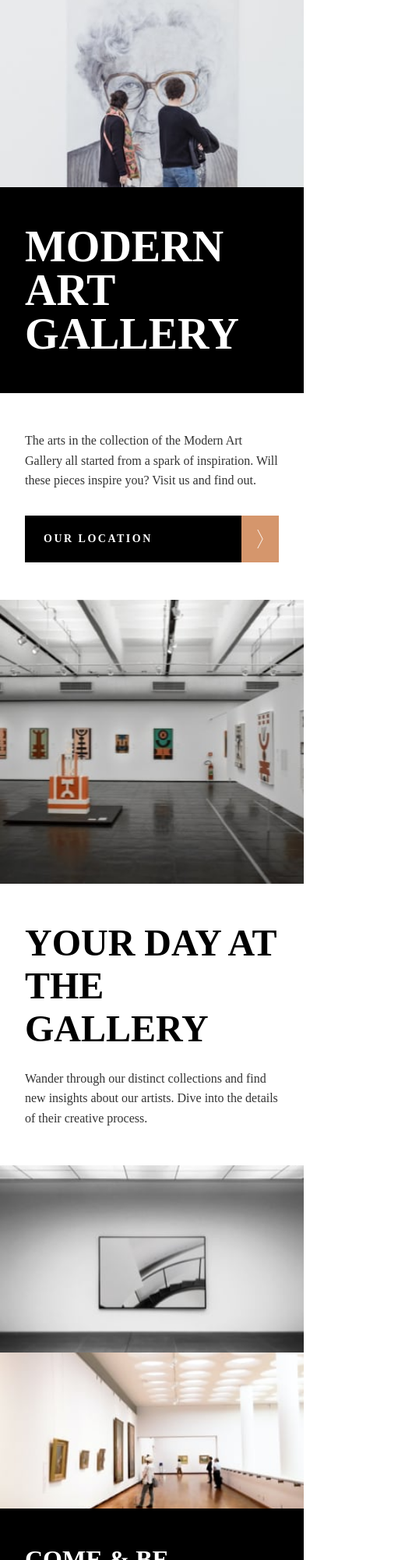
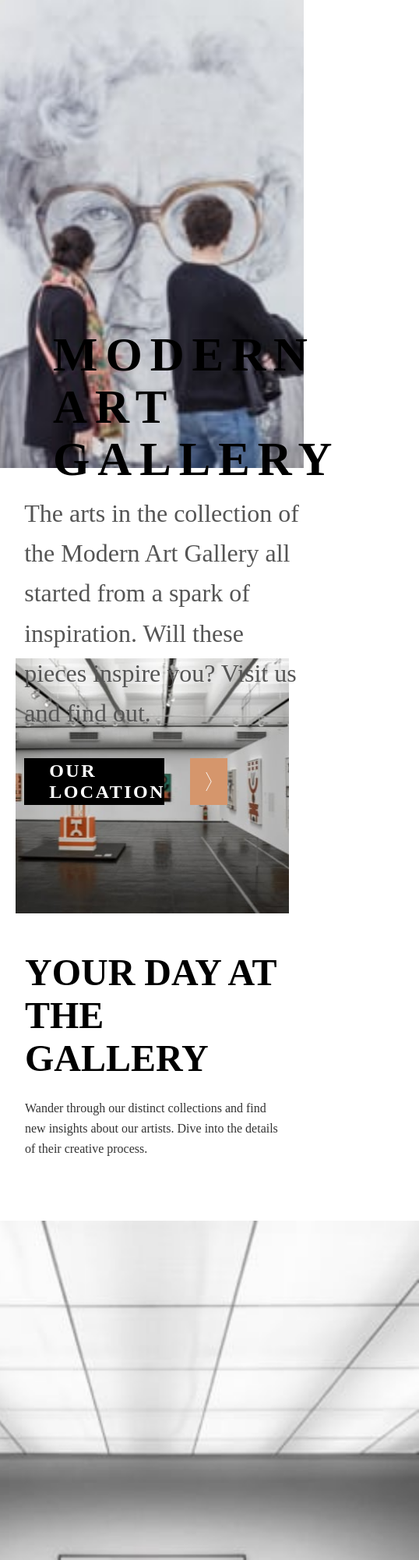
Before and after one commit to mishael6/art-gallery-website, a plain HTML site: page starter-code/index.html in a window 390 px wide. Shown: the top 2000 px of the page at 78% size, 538 px wide, since content can reach past the window. Drawn offline with Linux system fonts and the light colour scheme.

Commit message:
Updated project files

```diff
--- a/starter-code/index.html
+++ b/starter-code/index.html
@@ -11,7 +11,9 @@
 <body>
   <section class="hero">
     <div class="hero-left">
-      <h1>MODERN<br>ART GALLERY</h1>
+      <div class="title">
+        <h1>MODERN<br>ART GALLERY</h1>
+      </div>
     </div>
 
     <div class="hero-image"></div>
@@ -34,7 +36,7 @@
 
   <section class="sectionOne">
     <div class="boxOne">
-      <div>
+      <div class="atTheGallery">
         <h2>YOUR DAY AT <br>THE GALLERY</h2>
       </div>
 
@@ -49,7 +51,7 @@
     <div class="image-grid-1">
       <picture>
         <source media="(max-width: 1024px) and (min-width: 768px)" srcset="./assets/tablet/image-grid-1.jpg">
-        <source media="(max-width: 767px)" srcset="./assets/mobile/image-grid-1.jpg">
+        <source media="(max-width: 767px) and (min-width: 343px)" srcset="./assets/mobile/image-grid-1.jpg">
         <img src="./assets/desktop/image-grid-1.jpg" alt="Gallery interior">
       </picture>
     </div>
--- a/starter-code/style.css
+++ b/starter-code/style.css
@@ -22,7 +22,7 @@ body {
 .hero-left {
   background: black;
   color: white;
-  display: flex;
+  /*display: flex;*/
   align-items: center;
   justify-content: center;
   padding: 60px 80px 60px 40px;
@@ -31,11 +31,19 @@ body {
   z-index: 2;
 }
 
+.title {
+  width: auto;
+  margin-left: 2rem;
+  position: absolute;
+  left: 30%;
+  top: 30%;
+}
+
 .hero-left h1 {
-  font-size: 5.5rem;
+  font-size: 6rem;
   line-height: 0.95;
   font-weight: 800;
-  letter-spacing: 4px;
+  letter-spacing: 10px;
 }
 
 /* CENTER IMAGE */
@@ -50,20 +58,23 @@ body {
 
 /* RIGHT WHITE AREA */
 .hero-right {
-  background: white;
-  padding: 70px 60px 70px 100px;
-  display: flex;
+  position: absolute;
+  top: 30%;
+  right: 0;
+  /*background: white;*/
+  /*padding: 70px 60px 70px 100px;*/
+  /*display: flex;
   flex-direction: column;
   justify-content: center;
-  margin-left: -80px;
+  margin-left: -80px;*/
   z-index: 2;
-  box-shadow: 0 20px 40px rgba(0,0,0,0.2);
+  width: 30%;
 }
 
 .hero-right p {
-  font-size: 1rem;
+  font-size: 2rem;
   line-height: 1.6;
-  margin-bottom: 30px;
+  margin-bottom: 6rem;
   color: #333;
 }
 
@@ -251,6 +262,7 @@ footer {
   display: block;
 }
 
+
 /* LOCATION PAGE STYLES */
 .location-map {
   position: relative;
@@ -258,11 +270,9 @@ footer {
 }
 
 .back-button-container {
-  position: absolute;
-  top: 0;
-  left: 0;
+  position: fixed;
+  left: 15%;
   z-index: 10;
-  padding: 40px;
 }
 
 .map-image {
@@ -354,26 +364,45 @@ footer {
   /* Hero Section - Tablet */
   .hero {
     height: auto;
-    min-height: 600px;
+    width: auto;
+    min-height: 800px;
+    position: relative;
   }
 
   .hero-left {
     padding: 50px 60px 50px 30px;
     margin-right: -60px;
+    background-color: transparent;
+    position: absolute;
+    top: 0;
+    right: 65%;
   }
 
   .hero-left h1 {
+    color: black;
     font-size: 4.5rem;
     letter-spacing: 3px;
   }
 
   .hero-image {
-    background-image: url('./assets/tablet/image-hero.jpg');
+    background-image: url('./assets/tablet/image-hero@2x.jpg');
+    width: 50vw;
+    position: relative;
+    top: 0;
+    left: 0;
   }
 
   .hero-right {
-    padding: 60px 40px 60px 80px;
-    margin-left: -60px;
+    margin-top: 3rem;
+    width: 460px;
+    /*padding: 60px 40px 60px 80px;
+    margin-left: -60px;*/
+  }
+
+  .hero-right p {
+    font-size: 1.8rem;
+    font-weight: 500;
+    letter-spacing: 1px;
   }
 
   /* Button adjustments */
@@ -448,7 +477,8 @@ footer {
 /* MOBILE MEDIA QUERIES */
 @media (max-width: 767px) {
   /* Hero Section - Mobile */
-  .hero {
+  /*.hero {
+    width: 100%;
     display: flex;
     flex-direction: column;
     height: auto;
@@ -465,13 +495,17 @@ footer {
   }
 
   .hero-left {
-    background: black;
+   /* background: black;
     color: white;
     padding: 48px 32px;
     margin: 0;
     order: 2;
     position: relative;
-    z-index: 1;
+    z-index: 1;*/
+    /*background-color: transparent;
+    color: black;
+    position: absolute;
+    top: 50%;
   }
 
   .hero-left h1 {
@@ -503,8 +537,8 @@ footer {
   }
 
   .cta-text {
-    padding: 18px 24px;
-    font-size: 0.875rem;
+    padding: 1rem 2rem;
+    font-size: 1.5rem;
     letter-spacing: 2.5px;
   }
 
@@ -512,8 +546,79 @@ footer {
     padding: 18px 20px;
   }
 
+  .hero {
+    width: 100%;
+    display: flex;
+    flex-direction: column;
+    background: white;
+    position: relative;
+  }
+
+  /* IMAGE SECTION */
+  .hero-image {
+    width: 100%;
+    height: 600px;
+    background: url("./assets/mobile/image-hero.jpg") center/cover no-repeat;
+    position: static;
+  }
+
+  .hero-left {
+    position: absolute;
+    bottom: 40%;
+    margin-top: 0;
+    background-color: transparent;
+  }
+
+  /* TITLE SECTION */
+  .title {
+    color: black;
+    /*padding: 2rem 1.5rem 1rem;*/
+    /*border: 1px solid red;
+    position: sticky;
+    top: 100%;
+    left: 0;
+    bottom: 0;*/
+  }
+
+  .title h1 {
+    font-size: 3.8rem;
+    line-height: 1.1;
+    font-weight: 800;
+  }
+
+  /* TEXT + BUTTON SECTION */
+  .hero-right {
+    /*padding: 0 1.5rem 2rem;*/
+    width: auto;
+    position: absolute;
+    top: 75%;
+    left: 8%;
+  }
+
+  .hero-right p {
+    font-size: 2rem;
+    color: #555;
+    line-height: 1.6;
+    margin-bottom: 2rem;
+  }
+
+  /* BUTTON */
+    .location-btn {
+    display: flex;
+    align-items: center;
+    width: 50%;
+    background: black;
+    color: white;
+    text-decoration: none;
+    height: 60px;
+  }
+
   /* Section One - Mobile */
   .sectionOne {
+    display: flex;
+    justify-content: center;
+    align-items: center;
+    text-align: center;
     flex-direction: column;
     margin: 0;
     padding: 0;
@@ -521,7 +626,7 @@ footer {
   }
 
   .image-grid-1 {
-    width: 100%;
+    width: 90%;
     order: 1;
   }
 
@@ -543,33 +648,38 @@ footer {
 
   /* Inspire Grid - Mobile */
   .inspire-grid {
-    display: block;
-    margin: 0 0 80px;
+    display: flex;
+    flex-flow: column;
+    align-items: center;
+    margin-top: 2rem;
     padding: 0;
     gap: 0;
   }
 
   .grid-item {
-    width: 100%;
+    width: 90%;
   }
 
   .big-image {
+    width: 686px;
+    height: 960px;
+    margin-bottom: 2rem;
     order: 1;
   }
 
   .big-image img {
-    width: 100%;
-    height: 240px;
     object-fit: cover;
   }
 
   .small-image {
+    width: 686px;
+    height: 400px;
+    margin-bottom: 2rem;
     order: 2;
   }
 
   .small-image img {
     width: 100%;
-    height: 200px;
     object-fit: cover;
   }
 
```
